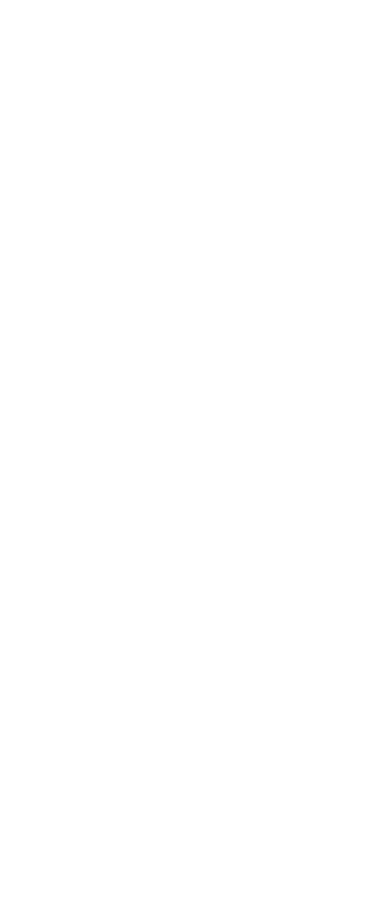
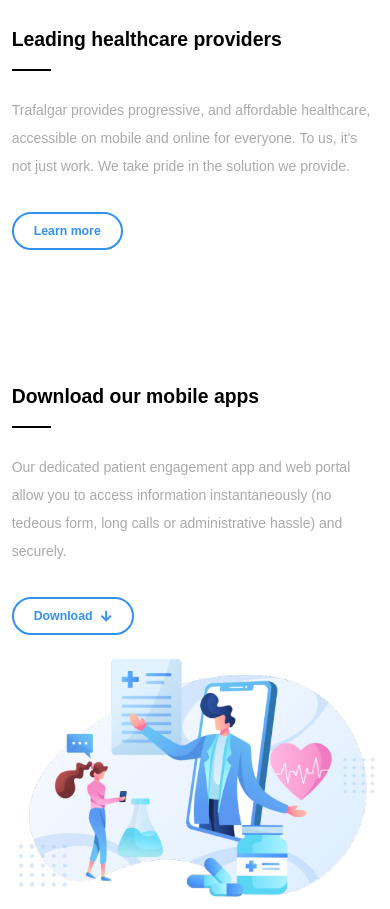
Before and after one commit to ibiloyeolusegun1/healthcare, a React (Create React App) app: page / in a window 390 px wide. Shown: the part 3379-4288 px from the top of the page. Before the commit the page ends 2982 px from the top, so only its background shows below. Built offline with nearby package versions, Linux system fonts and the light colour scheme.

Commit message:
added Leading.jsx
I also updated App.js and main.css

```diff
--- a/src/App.js
+++ b/src/App.js
@@ -2,6 +2,7 @@ import React from "react";
 import Navbar from "./Component/Navbar";
 import Hero from "./Component/Hero";
 import Service from "./Component/Service";
+import Leading from "./Component/Leading";
 
 
 function App() {
@@ -10,6 +11,7 @@ function App() {
       <Navbar />
       <Hero/>
       <Service/>
+      <Leading/>
     </React.Fragment>
   );
 }
--- /dev/null
+++ b/src/Component/Leading.jsx
@@ -0,0 +1,37 @@
+import React from "react";
+import { FaArrowDown } from "react-icons/fa";
+import "../Styles/main.css";
+
+function Leading() {
+    return (
+        <section className="leading" id="leading">
+            <div className="health-container">
+                <div className="row">
+                    <div className="image">
+                        <img src="./leading-healthcare.png" alt="" />
+                    </div>
+                    <div className="leading-text">
+                        <h1>Leading healthcare providers</h1>
+                        <p>Trafalgar provides progressive, and affordable healthcare, accessible on mobile and online for everyone. To us, it's not just work. We take pride in the solution we provide.</p>
+                        <button className="btn-outline">Learn more</button>
+                    </div>
+                </div>
+            </div>
+
+            <div className="mobile-container">
+                <div className="row">
+                    <div className="leading-text">
+                        <h1>Download our mobile apps</h1>
+                        <p>Our dedicated patient engagement app and web portal allow you to access information instantaneously (no tedeous form, long calls or administrative hassle) and securely.</p>
+                        <button className="btn-outline btn-flex"><span>Download</span> <FaArrowDown/> </button>
+                    </div>
+                    <div className="image">
+                        <img src="./mobile-app.png" alt="" />
+                    </div>
+                </div>
+            </div>
+        </section>
+     );
+}
+
+export default Leading;
--- a/src/Styles/main.css
+++ b/src/Styles/main.css
@@ -228,6 +228,59 @@ header .nav-closeBtn{
     text-align: center;
 }
 
+/*==================== Leading Section ===================*/
+#leading{
+    padding-top: 15rem;
+}
+.leading .mobile-container{
+    margin-top: 15rem;
+}
+.leading .row{
+    display: flex;
+    align-items: center;
+    justify-content: space-between;
+}
+.leading .row .image{
+    width: 50rem;
+    height: 45rem;
+}
+.leading .row .image img{
+    height: 100%;
+    width: 100%;
+}
+.leading .row .leading-text{
+    position: relative;
+    width: 380px;
+}
+.leading .row .leading-text h1{
+    font-size: 3.5rem;
+    font-weight: 550;
+    color: var(--black);
+    line-height: 1.5;
+    margin-bottom: 42px;
+}
+.leading .row .leading-text h1::after{
+    position: absolute;
+    content: '';
+    width: 4.5rem;
+    height: 0.2rem;
+    background-color: var(--black);
+    top: 12rem;
+    left: 0;
+}
+.leading .row .leading-text p{
+    font-size: 14px;
+    margin-bottom: 32px;
+    line-height: 2;
+    font-weight: lighter;
+}
+.btn-flex{
+    display: flex;
+    align-items: center;
+}
+.btn-flex span{
+    padding-right: 7px;
+}
 
 
 
@@ -241,6 +294,14 @@ header .nav-closeBtn{
 
 
 
+@media only screen and (max-width: 1140px){
+    header{
+        padding: 2vw 6vw 0vw 6vw;
+    }
+    section{
+        padding: 5vw 6vw 0 6vw;
+    }
+}
 
 @media only screen and (max-width: 1024px){
 
@@ -293,6 +354,14 @@ header .nav-closeBtn{
     .service .service-detail {
         max-width: 90%;
         margin-bottom: 38px;
+    }
+
+    .leading .row .image{
+        width: 45rem;
+        height: 40rem;
+    }
+    .leading .row .leading-text{
+        width: 40%;
     }
 
 }
@@ -388,6 +457,28 @@ header .nav-closeBtn{
         max-width: 48%;
         padding: 40px 20px 30px 20px;
     }
+
+    .leading .mobile-container .mobile-container{
+        text-align: center;
+    }
+    .leading .row .image{
+        width: 50rem;
+        height: 35rem;
+    }
+    .leading .row .leading-text{
+        width: 80%;
+    }
+    .leading .row .image{
+        width: 100%;
+        height: 100%;
+    }
+    .leading .row .leading-text{
+        width: 100%;
+    }
+    .leading .row .leading-text h1::after{
+        top: 7rem;
+        left: 0;
+    }
 }
 
 @media (max-width:600px){
@@ -407,11 +498,22 @@ header .nav-closeBtn{
         max-width: 90%;
         margin-bottom: 30px;
     }
+
+
+
+
 }
 
 @media (max-width:540px){
     #service{
         padding-top: 20rem;
+    }
+    .leading .row .leading-text h1{
+        font-size: 2.8rem;
+    }
+    .leading .row .leading-text h1::after{
+        top: 5rem;
+        left: 0;
     }
 }
 @media (max-width:450px){
@@ -484,7 +586,14 @@ header .nav-closeBtn{
     .section-title{
         margin-top: 20rem;
     }
+
+    .leading .row .leading-text h1{
+        font-size: 2.2rem;
+    }
+
 }
+
+
 @media (max-width:320px){
     .hero .hero-box .hero-text{
         margin-top: 10rem;
```
